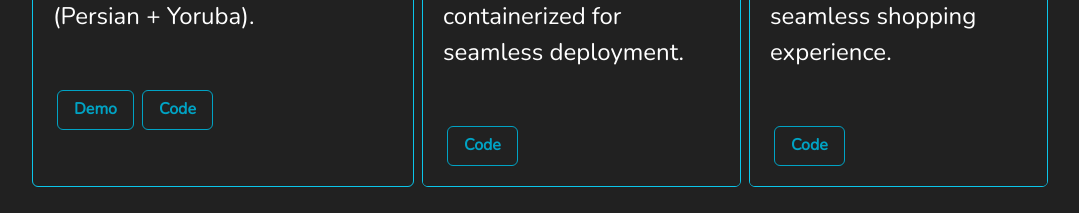
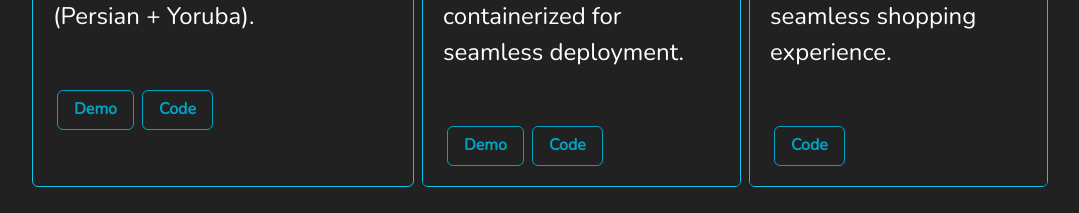
Before and after one commit to Thanushan925/portfolio-website-v3.0, a React (Vite) app: page / in a window 1280 px wide. Shown: the part 2460-2673 px from the top of the page, without its empty margins (100-1179 px from the left). Built offline with nearby package versions, Linux system fonts and the light colour scheme.

Commit message:
Added my updated Resume, and modified project links

```diff
--- a/src/components/Projects.jsx
+++ b/src/components/Projects.jsx
@@ -63,6 +63,7 @@ const Projects = () => {
                                 </Text>
                             </CardBody>
                             <CardFooter>
+                                <Link href='https://ltfitnesstracker.online/' isExternal><Button variant='outline' colorScheme='cyan' mx='1'>Demo</Button></Link>
                                 <Link href='https://github.com/Thanushan925/LT-Fitness-Application' isExternal><Button variant='outline' colorScheme='cyan' mx='1'>Code</Button></Link>
                             </CardFooter>
                         </Stack>
```
Also changed, not shown: 1 other file (tests, documents, lock files or other folders).
